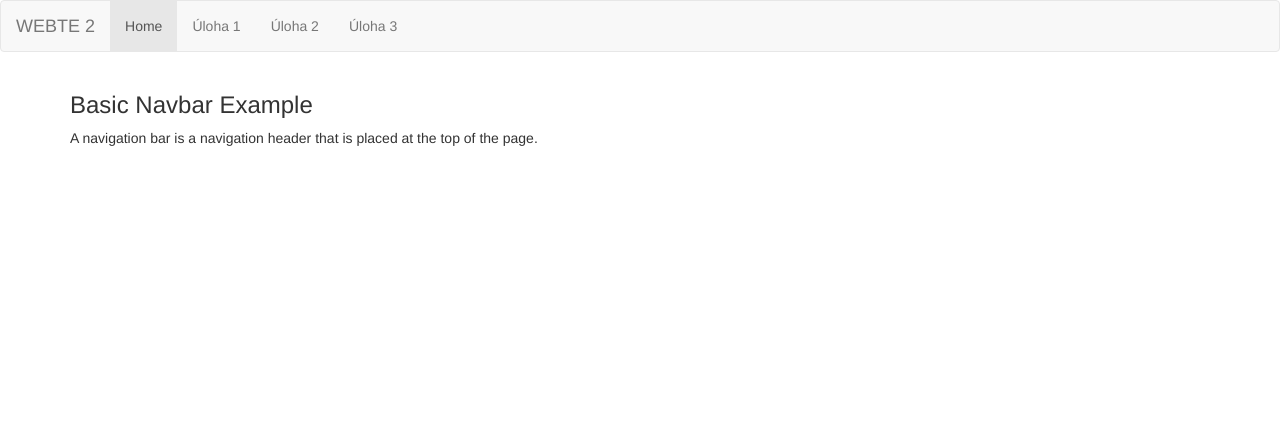
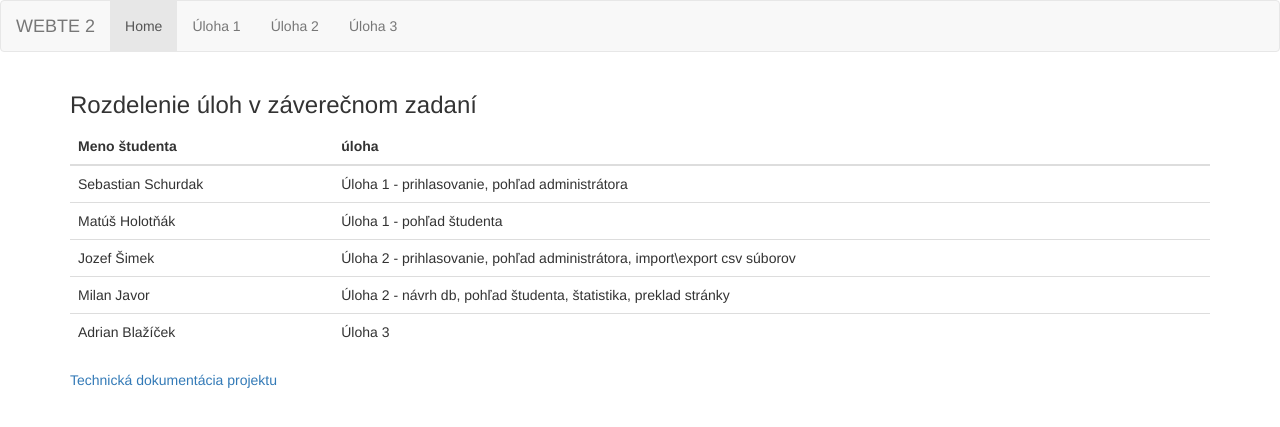
Before and after one commit to shinthawan/WEBTE2-Projekt, a PHP site: page / in a window 1280 px wide. Shown: the top 427 px of the page. Run offline with PHP 8.4, Linux system fonts and the light colour scheme.

Commit message:
dokumentacia + smaller bugfixes

```diff
--- a/index.php
+++ b/index.php
@@ -24,14 +24,24 @@ session_start();
             <li class="active"><a href="#">Home</a></li>
             <li><a href="uloha1/uloha1index.php">Úloha 1</a></li>
             <li><a href="uloha2/u2_index.php">Úloha 2</a></li>
-            <li><a href="#">Úloha 3</a></li>
+            <li><a href="uloha3/u3_index.php">Úloha 3</a></li>
         </ul>
     </div>
 </nav>
 
 <div class="container">
-    <h3>Basic Navbar Example</h3>
-    <p>A navigation bar is a navigation header that is placed at the top of the page.</p>
+    <h3>Rozdelenie úloh v záverečnom zadaní</h3>
+    <table class="table">
+        <thead><tr><th>Meno študenta</th><th>úloha</th></tr></thead>
+        <tbody>
+            <tr><td>Sebastian Schurdak</td><td>Úloha 1 - prihlasovanie, pohľad administrátora </td></tr>
+            <tr><td>Matúš Holotňák</td><td>Úloha 1 - pohľad študenta</td></tr>
+            <tr><td>Jozef Šimek</td><td>Úloha 2 - prihlasovanie, pohľad administrátora, import\export csv súborov</td></tr>
+            <tr><td>Milan Javor</td><td>Úloha 2 - návrh db, pohľad študenta, štatistika, preklad stránky</td></tr>
+            <tr><td>Adrian Blažíček</td><td>Úloha 3</td></tr>
+        </tbody>
+    </table>
+    <a href="dokumentacia.html">Technická dokumentácia projektu</a>
 </div>
 
 </body>
--- a/uloha1/config.php
+++ b/uloha1/config.php
@@ -2,8 +2,8 @@
 /* Database credentials. Assuming you are running MySQL
 server with default setting (user 'root' with no password) */
 define('DB_SERVER', 'localhost');
-define('DB_USERNAME', 'admin');
-define('DB_PASSWORD', 'adminoveheslo');
+define('DB_USERNAME', 'xblaziceka');
+define('DB_PASSWORD', 'KonPrazenicaNoha');
 define('DB_NAME', 'FinalProject');
 
 
--- a/uloha3/u3_homescreenEN.php
+++ b/uloha3/u3_homescreenEN.php
@@ -103,7 +103,8 @@ sent mails :
 </div>
 <div class="container" style="position: fixed; bottom: 0; right: 0;">
     <button class="btn btn-secondary" style="float: right" onclick="window.location.href='u3_homescreen.php'">Language</button>
-    <button class="btn btn-danger"  style="float: right">Log out</button>
+    <button class="btn btn-danger"  style="float: right" onclick="window.location.href='../uloha1/logout.php'">Log Out</button>
+
 </div>
 </body>
 </html>
```
Also changed, not shown: dokumentacia.html (added, +41 -0 lines).
